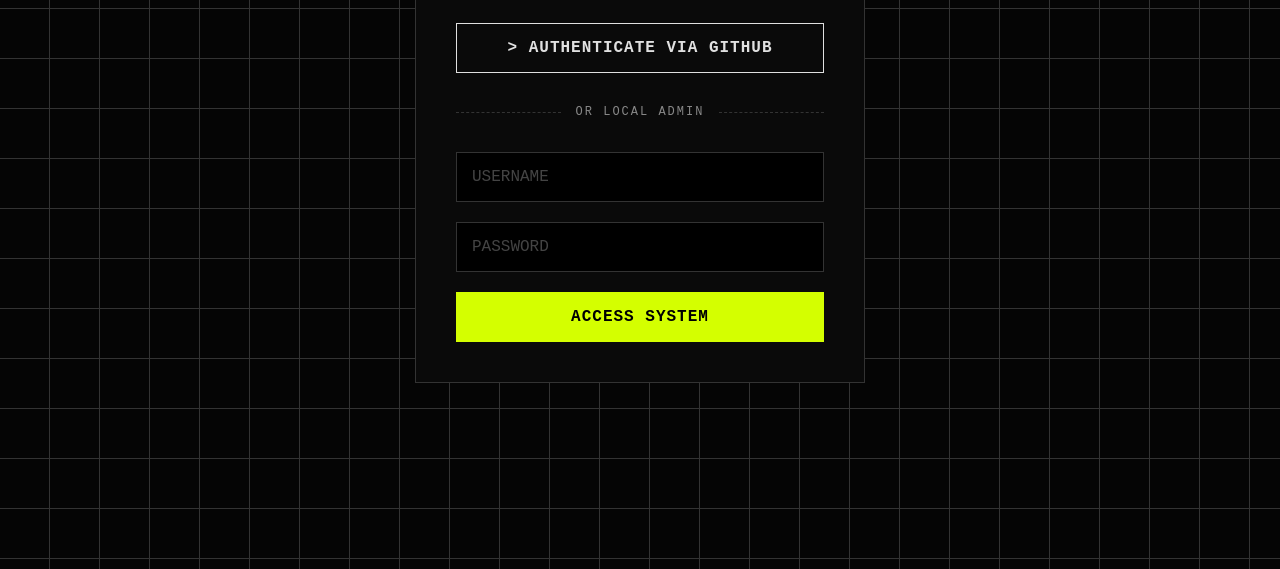
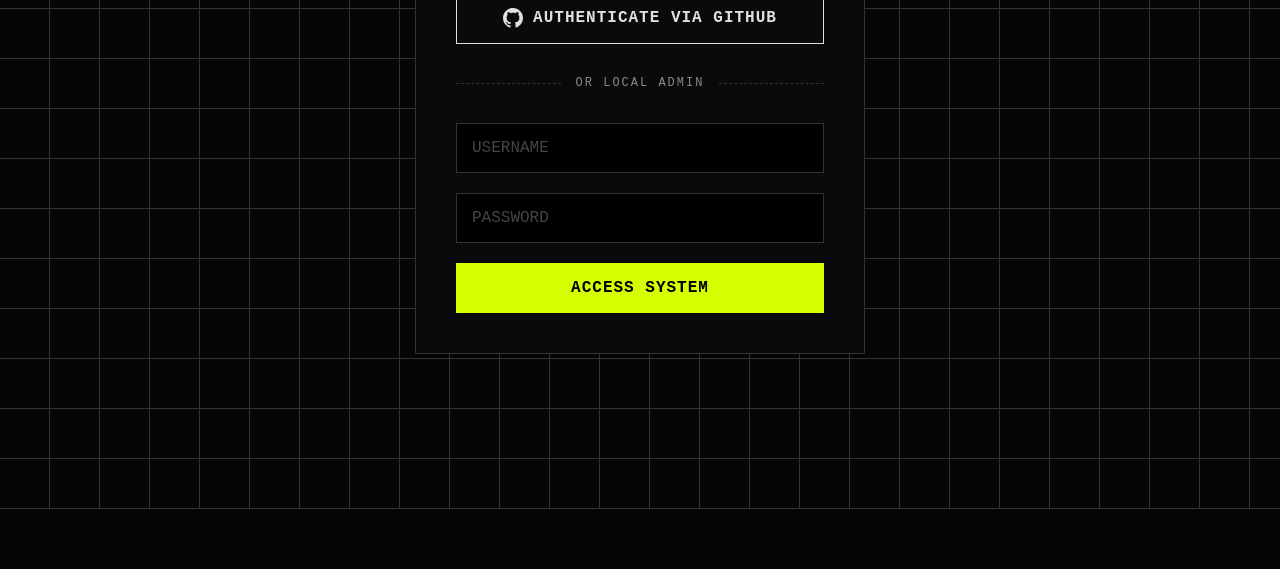
Before and after one commit to Kiran-mondal/TriScout, a website: page public/index.html in a window 1280 px wide. Shown: the part 291-860 px from the top of the page. After the commit the page ends 800 px from the top, so only its background shows below. Drawn offline with Linux system fonts and the light colour scheme.

Commit message:
Update index.html

```diff
--- a/public/index.html
+++ b/public/index.html
@@ -2,30 +2,33 @@
 <html>
 <head>
     <title>TRISCOUT // LOGIN</title>
+
+    <!-- এই লাইনটিই মোবাইল স্ক্রিনে সাইজ ঠিক করবে -->
+    <meta name="viewport" content="width=device-width, initial-scale=1.0">
+
     <link rel="stylesheet" href="/style.css">
     <link rel="icon" type="image/svg+xml" href="/logo.svg">
     <style>
-        /* লগইন পেজকে একদম মাঝখানে রাখার জন্য */
         body {
             display: flex;
             justify-content: center;
             align-items: center;
-            height: 100vh;
+            min-height: 100vh;
             margin: 0;
+            padding: 20px; /* মোবাইলের সাইডে ফাঁকা রাখার জন্য */
+            box-sizing: border-box;
         }
 
-        /* লগইন বক্সের নতুন ডিজাইন এবং সাইজ */
         .login-card {
             background: var(--card-bg);
-            padding: 40px; /* ভেতরে স্পেস বাড়ানো হয়েছে */
+            padding: 40px;
             border: 1px solid var(--border-color);
             width: 100%;
-            max-width: 450px; /* ডেস্কটপে বক্সটি এখন অনেক চওড়া ও সুন্দর দেখাবে */
+            max-width: 450px;
             box-sizing: border-box;
             position: relative;
         }
 
-        /* সাইবার কর্নার ডিজাইন */
         .login-card::before {
             content: '';
             position: absolute;
@@ -37,7 +40,6 @@
             border-left: 2px solid var(--accent-green);
         }
 
-        /* নতুন হেডার: লোগো + TRISCOUT */
         .logo-header {
             display: flex;
             align-items: center;
@@ -59,7 +61,16 @@
             text-shadow: 0 0 8px rgba(212, 255, 0, 0.4);
         }
 
-        /* ডিভাইডার (OR LOCAL ADMIN) */
+        /* মোবাইলের জন্য লেখার সাইজ একটু ছোট করা হলো */
+        @media (max-width: 480px) {
+            .logo-header h2 {
+                font-size: 26px;
+            }
+            .login-card {
+                padding: 30px 20px;
+            }
+        }
+
         .divider {
             text-align: center;
             margin: 30px 0;
@@ -77,12 +88,15 @@
         .divider::before { margin-right: 15px; }
         .divider::after { margin-left: 15px; }
 
-        /* বাটন স্টাইল */
         .github-btn {
             background: transparent;
             color: var(--text-main);
             border: 1px solid var(--text-main);
             width: 100%;
+            display: flex;
+            align-items: center;
+            justify-content: center;
+            gap: 10px;
         }
         .github-btn:hover {
             background: var(--text-main);
@@ -96,21 +110,21 @@
 <body>
     <div class="login-card">
 
-        <!-- আপডেট করা হেডার (লোগো + নাম) -->
         <div class="logo-header">
             <img src="/logo.svg" alt="TriScout Logo">
             <h2>TRISCOUT</h2>
         </div>
 
-        <!-- গিটহাব লগইন -->
-        <!-- এখানে href এর জায়গায় আপনার আসল গিটহাব অথেন্টিকেশন লিংকটি দেবেন -->
         <button class="github-btn" onclick="window.location.href='/api/auth/github'">
-            > AUTHENTICATE VIA GITHUB
+            <!-- গিটহাবের ভেক্টর লোগোটি বাটনের ভেতর যুক্ত করা হলো -->
+            <svg xmlns="http://www.w3.org/2000/svg" width="20" height="20" viewBox="0 0 24 24" fill="currentColor">
+                <path d="M12 0c-6.626 0-12 5.373-12 12 0 5.302 3.438 9.8 8.207 11.387.599.111.793-.261.793-.577v-2.234c-3.338.726-4.033-1.416-4.033-1.416-.546-1.387-1.333-1.756-1.333-1.756-1.089-.745.083-.729.083-.729 1.205.084 1.839 1.237 1.839 1.237 1.07 1.834 2.807 1.304 3.492.997.107-.775.418-1.305.762-1.604-2.665-.305-5.467-1.334-5.467-5.931 0-1.311.469-2.381 1.236-3.221-.124-.303-.535-1.524.117-3.176 0 0 1.008-.322 3.301 1.23.957-.266 1.983-.399 3.003-.404 1.02.005 2.047.138 3.006.404 2.291-1.552 3.297-1.23 3.297-1.23.653 1.653.242 2.874.118 3.176.77.84 1.235 1.911 1.235 3.221 0 4.609-2.807 5.624-5.479 5.921.43.372.823 1.102.823 2.222v3.293c0 .319.192.694.801.576 4.765-1.589 8.199-6.086 8.199-11.386 0-6.627-5.373-12-12-12z"/>
+            </svg>
+            AUTHENTICATE VIA GITHUB
         </button>
 
         <div class="divider">OR LOCAL ADMIN</div>
 
-        <!-- লোকাল লগইন -->
         <input type="text" id="username" class="input-box" placeholder="USERNAME">
         <input type="password" id="password" class="input-box" placeholder="PASSWORD">
 
@@ -118,9 +132,7 @@
     </div>
 
     <script>
-        // আপনার লোকাল লগইন ফাংশন এখানে থাকবে
         function login() {
-            // Login logic
             alert('LOCAL LOGIN FUNCTION INITIATED');
         }
     </script>
```
